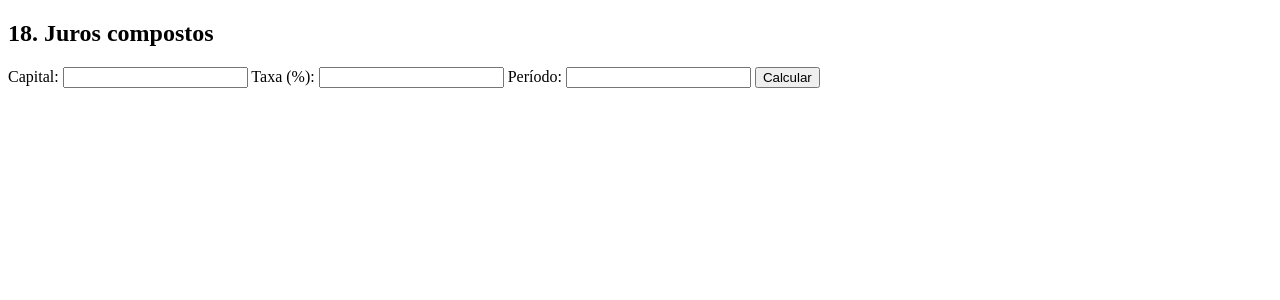
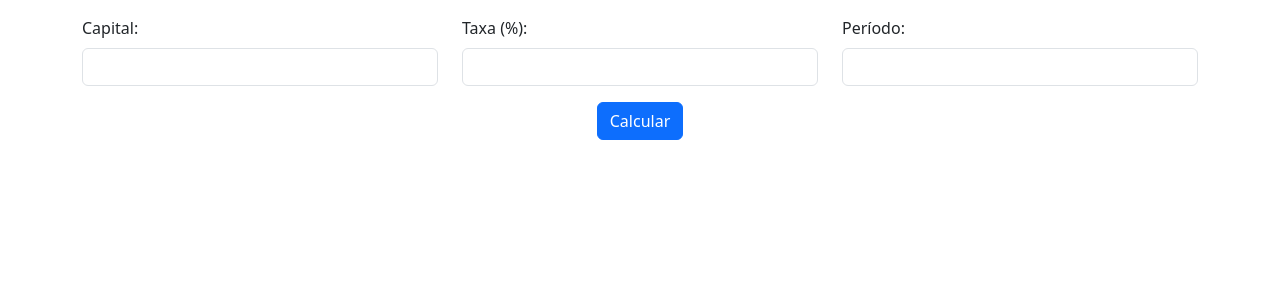
Before and after one commit to Ygor-IA/Eletiva-1, a PHP site: the page made by Lista_Exercício1/Atividade18.php in a window 1280 px wide. Shown: the top 300 px of the page. Run offline with PHP 8.4, Linux system fonts and the light colour scheme.

Commit message:
Finalização exercício 18

```diff
--- a/Lista_Exercício1/Atividade18.php
+++ b/Lista_Exercício1/Atividade18.php
@@ -1,16 +1,32 @@
-<!DOCTYPE html>
-<html lang="pt-br">
-<head><meta charset="UTF-8"><title>Ex18 - Juros Compostos</title></head>
+<!doctype html>
+<html lang="pt-BR">
+<head>
+<meta charset="utf-8">
+<meta name="viewport" content="width=device-width, initial-scale=1">
+<title>18. Juro Composto</title>
+<link href="https://cdn.jsdelivr.net/npm/bootstrap@5.3.0/dist/css/bootstrap.min.css" rel="stylesheet" >
+</head>
 <body>
-<h2>18. Juros compostos</h2>
+<div class="container py-3">
 <form method="post">
-    Capital: <input type="number" name="capital" step="0.01" required>
-    Taxa (%): <input type="number" name="taxa" step="0.01" required>
-    Período: <input type="number" name="tempo" required>
-    <button type="submit">Calcular</button>
+<div class="row inline-row mb-3"><div class="col-md-4">
+              <label for="capital" class="form-label">Capital:</label>
+              <input type="number" id="capital" name="capital" class="form-control" required="">
+            </div><div class="col-md-4">
+              <label for="taxa" class="form-label">Taxa (%):</label>
+              <input type="number" id="taxa" name="taxa" class="form-control" required="">
+            </div><div class="col-md-4">
+              <label for="tempo" class="form-label">Período:</label>
+              <input type="number" id="tempo" name="tempo" class="form-control" required="">
+            </div></div>
+            <center>
+<button type="submit" class="btn btn-primary">Calcular</button>
 </form>
+<script src="https://cdn.jsdelivr.net/npm/bootstrap@5.3.6/dist/js/bootstrap.bundle.min.js" integrity="sha384-j1CDi7MgGQ12Z7Qab0qlWQ/Qqz24Gc6BM0thvEMVjHnfYGF0rmFCozFSxQBxwHKO" crossorigin="anonymous"></script>
+</div>
+<center>
 <?php
-if ($_POST) {
+if ($_SERVER['REQUEST_METHOD'] == 'POST') {
     $montante = $_POST['capital'] * pow((1 + ($_POST['taxa']/100)), $_POST['tempo']);
     echo "Montante: R$ " . number_format($montante, 2, ',', '.');
 }
```
